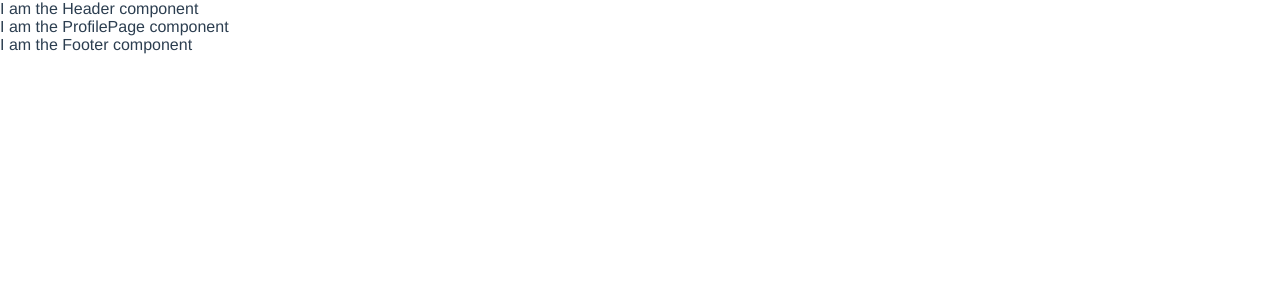
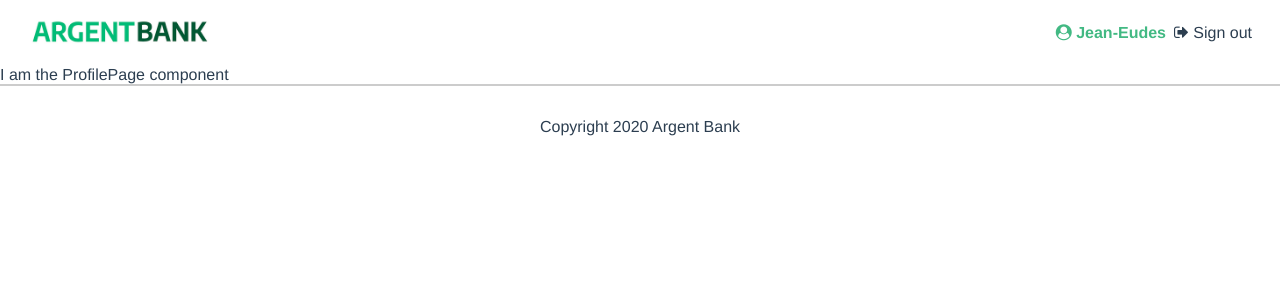
Before and after one commit to SebDelile/SebastienDelile_13_10092021, a React (Create React App) app: page /profile in a window 1280 px wide. Shown: the top 300 px of the page. Built offline with nearby package versions, Linux system fonts and the light colour scheme.

Commit message:
feat: add header and footer
add header and footer components
add font-awesome link in index.html
add rules in app css to organize flex children behavior

```diff
--- a/public/index.html
+++ b/public/index.html
@@ -20,6 +20,10 @@
       work correctly both with client-side routing and a non-root public URL.
       Learn how to configure a non-root public URL by running `npm run build`.
     -->
+    <link
+      rel="stylesheet"
+      href="https://stackpath.bootstrapcdn.com/font-awesome/4.7.0/css/font-awesome.min.css"
+    />
     <title>Argent Bank</title>
   </head>
   <body>
--- a/src/app/App.jsx
+++ b/src/app/App.jsx
@@ -31,7 +31,8 @@ export const App = () => (
 );
 
 /**
- * The style for the App component
+ * Styled-tag container for the App.
+ * Contains rules for the flex organization of children : all are 100% wide and only main content is flex 1 (not header nor footer)
  * @memberof App
  */
 const Container = styled.div`
@@ -41,4 +42,12 @@ const Container = styled.div`
   flex-direction: column;
   justify-content: flex-start;
   align-items: stretch;
+
+  & > * {
+    width: 100%;
+  }
+
+  & > main {
+    flex: 1;
+  }
 `;
--- a/src/components/Footer.jsx
+++ b/src/components/Footer.jsx
@@ -1 +1,25 @@
-export const Footer = () => <div>I am the Footer component</div>;
+import styled from 'styled-components';
+
+export const Footer = () => (
+  <Container>
+    <Disclaimer>Copyright 2020 Argent Bank</Disclaimer>
+  </Container>
+);
+
+/**
+ * Styled-tag footer to wrap footer content
+ * @memberof Footer
+ */
+const Container = styled.footer`
+  display: flex;
+  justify-content: center;
+  align-items: center;
+  border-top: 2px solid #ccc;
+  padding: 2rem 0 1.5rem;
+`;
+
+/**
+ * Styled tag p containing the disclaimer text
+ * @memberof Footer
+ */
+const Disclaimer = styled.p``;
--- a/src/components/Header.jsx
+++ b/src/components/Header.jsx
@@ -1 +1,104 @@
-export const Header = () => <div>I am the Header component</div>;
+import { NavLink } from 'react-router-dom';
+import styled from 'styled-components';
+import logo from '../assets/argentBankLogo.png';
+import { COLORS } from '../utils/style/COLORS.js';
+
+export const Header = () => {
+  const name = 'Jean-Eudes';
+  return (
+    <Container>
+      <StyledNavLink exact to="/">
+        <Logo src={logo} />
+      </StyledNavLink>
+      <Menu>
+        {name ? (
+          <MenuList>
+            <MenuListItem>
+              <StyledNavLink to="/profile">
+                <i className="fa fa-user-circle"></i> {name}
+              </StyledNavLink>
+            </MenuListItem>
+            <MenuListItem>
+              <MenuButton>
+                <i className="fa fa-sign-out"></i> Sign out
+              </MenuButton>
+            </MenuListItem>
+          </MenuList>
+        ) : (
+          <MenuList>
+            <MenuListItem>
+              <StyledNavLink to="/login">
+                <i className="fa fa-user-circle"></i> Sign In
+              </StyledNavLink>
+            </MenuListItem>
+          </MenuList>
+        )}
+      </Menu>
+    </Container>
+  );
+};
+
+/**
+ * Styled-tag header to wrap header content
+ * @memberof Header
+ */
+const Container = styled.header`
+  display: flex;
+  justify-content: space-between;
+  align-items: center;
+  padding: 0.25rem 1.25rem;
+`;
+
+/**
+ * Styled version of NavLink (react-router-dom)
+ * @memberof Header
+ */
+const StyledNavLink = styled(NavLink)`
+  &.active,
+  &.active > * {
+    color: ${COLORS.activeNavLink};
+  }
+`;
+
+/**
+ * Styled-tag img for the logo in the header
+ * @memberof Header
+ */
+const Logo = styled.img`
+  max-width: 100%;
+  width: 12.5rem;
+`;
+
+/**
+ * Styled-tag nav
+ * @memberof Header
+ */
+const Menu = styled.nav``;
+
+/**
+ * Styled-tag ul for the navigation menu list
+ * @memberof Header
+ */
+const MenuList = styled.ul`
+  list-style: none;
+`;
+
+/**
+ * Styled-tag li for the navigation menu items
+ * @memberof Header
+ */
+const MenuListItem = styled.li`
+  margin-right: 0.5rem;
+  display: inline-block;
+  font-weight: 700;
+
+  &:hover {
+    text-decoration: underline;
+  }
+`;
+
+/**
+ * Styled-tag button for the signout button
+ * @memberof Header
+ */
+const MenuButton = styled.button``;
```
Also changed, not shown: src/assets/argentBankLogo.png (added).
